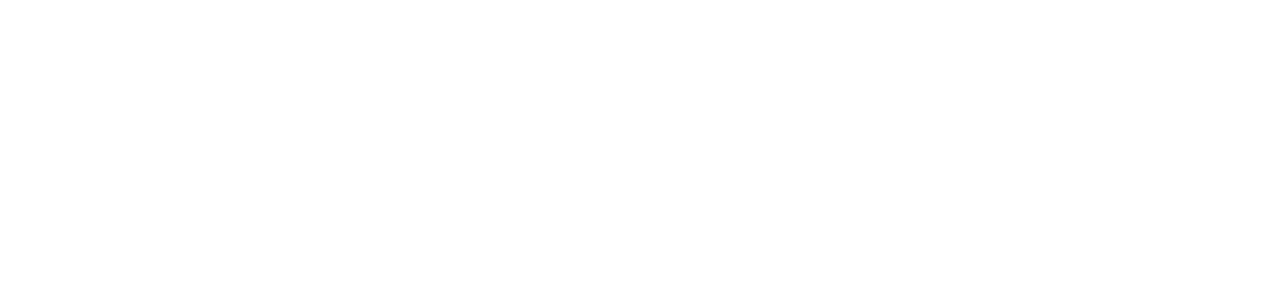
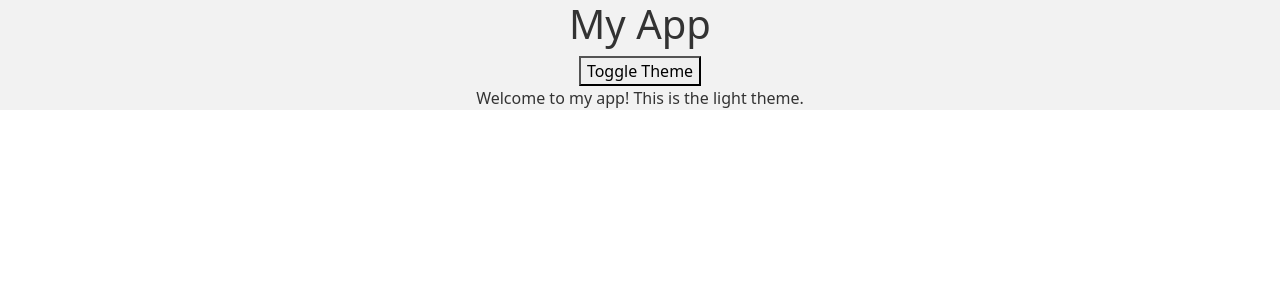
Before and after one commit to Dev-Abdul-Wajid/React_Boot_Camp, a React (Create React App) app in the folder testing-app/: page / in a window 1280 px wide. Shown: the top 300 px of the page. Built offline with nearby package versions, Linux system fonts and the light colour scheme.

Commit message:
Context Api

```diff
--- a/testing-app/src/App.css
+++ b/testing-app/src/App.css
@@ -1,3 +1,22 @@
 .App {
   text-align: center;
 }
+.header {
+  color: #333;
+  background-color: #f2f2f2;
+}
+
+.header.dark {
+  color: #f2f2f2;
+  background-color: #333;
+}
+
+.content {
+  color: #333;
+  background-color: #f2f2f2;
+}
+
+.content.dark {
+  color: #f2f2f2;
+  background-color: #333;
+}
--- a/testing-app/src/App.js
+++ b/testing-app/src/App.js
@@ -6,6 +6,11 @@
 import Users from './Routing/Users';
 import User from './Routing/User';
 import QueryParams from './Routing/QueryParams';
+
+import ThemeProvider from './contextApi/ThemeProvider';
+import Header from './contextApi/Header';
+import Content from './contextApi/Content';
+import Prop from './contextApi/Prop';
 
 
 // CONDITIONAL RENDERING...
@@ -84,6 +89,11 @@
           <Route path="/*" element={<NotFound />} />
         </Routes>
       </BrowserRouter> */}
+      <ThemeProvider>
+        <Header />
+        <Content />
+      </ThemeProvider>
+      {/* <Prop /> */}
     </div>
   );
 }
--- /dev/null
+++ b/testing-app/src/contextApi/Content.js
@@ -0,0 +1,14 @@
+import React from 'react';
+import { useTheme } from "./ThemeProvider";
+
+const Content = () => {
+  const { theme, fontSize } = useTheme();
+
+  return (
+    <div className={`content ${theme}`} style={{fontSize}}>
+      <p>Welcome to my app! This is the {theme} theme.</p>
+    </div>
+  );
+};
+
+export default Content;
--- /dev/null
+++ b/testing-app/src/contextApi/Header.js
@@ -0,0 +1,15 @@
+import React from 'react';
+import { useTheme } from "./ThemeProvider";
+
+const Header = () => {
+  const { theme, toggleTheme } = useTheme();
+
+  return (
+    <header className={`header ${theme}`}>
+      <h1>My App</h1>
+      <button onClick={toggleTheme}>Toggle Theme</button>
+    </header>
+  );
+};
+
+export default Header;
--- /dev/null
+++ b/testing-app/src/contextApi/Prop.js
@@ -0,0 +1,55 @@
+import React from 'react';
+
+const Greeting = ({ name }) => {
+  return <h1>Hello, {name}!</h1>;
+};
+
+const Child = ({ name }) => {
+  return <div><Greeting name={name} /></div>;
+};
+
+const Parent = ({ name }) => {
+  return (
+    <div>
+      <h2>Welcome to the Parent component</h2>
+      <Child name={name} />
+    </div>
+  );
+};
+
+const Prop = () => {
+  const name = 'John';
+
+  return (
+    <Parent name={name} />
+  );
+};
+
+// const Greeting = ({ name, age }) => {
+//   return <h1>Hello, {name}! Your age is {age}</h1>;
+// };
+
+// const Child = ({ component }) => {
+//   return <div>{component}</div>;
+// };
+
+// const Parent = ({ greetingComponent }) => {
+//   return (
+//     <div>
+//       <h2>Welcome to the Parent component</h2>
+//       <Child component={greetingComponent} />
+//     </div>
+//   );
+// };
+
+// const Prop = () => {
+//   const greetingComponent = <Greeting name="John" age="20"/>;
+
+//   return <Parent greetingComponent={greetingComponent} />;
+// };
+
+export default Prop;
+
+
+//Encapsulation, composition, decoupling
+//improve code maintainability and scalability
--- /dev/null
+++ b/testing-app/src/contextApi/ThemeProvider.js
@@ -0,0 +1,22 @@
+import React, { createContext, useState, useContext } from 'react';
+
+const ThemeContext = createContext();
+
+const ThemeProvider = ({ children }) => {
+  const [theme, setTheme] = useState('light');
+
+  const toggleTheme = () => {
+    setTheme(prevTheme => (prevTheme === 'light' ? 'dark' : 'light'));
+  };
+
+  const value = { theme, toggleTheme };
+
+  return (
+    <ThemeContext.Provider value={value}>
+      {children}
+    </ThemeContext.Provider>
+  );
+};
+
+export default ThemeProvider;
+export const useTheme = () => useContext(ThemeContext);
```
